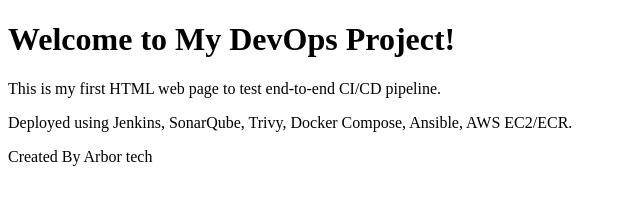
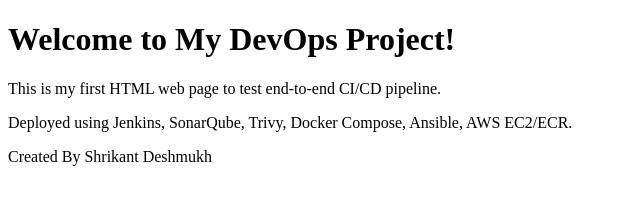
Before and after one commit to shreevdeshmukh/sonarqube-demo-new, a plain HTML site: page index.html in a window 1280 px wide. Shown: the full height of the page, 0-640 px from the left. Drawn offline with Linux system fonts and the light colour scheme.

Commit message:
Update creator name in index.html

```diff
--- a/index.html
+++ b/index.html
@@ -8,6 +8,6 @@
     <h1>Welcome to My DevOps Project!</h1>
     <p>This is my first HTML web page to test end-to-end CI/CD pipeline.</p>
     <p>Deployed using Jenkins, SonarQube, Trivy, Docker Compose, Ansible, AWS EC2/ECR.</p>
-    <p>Created By Arbor tech</p>
+    <p>Created By Shrikant Deshmukh</p>
 </body>
 </html>
```
